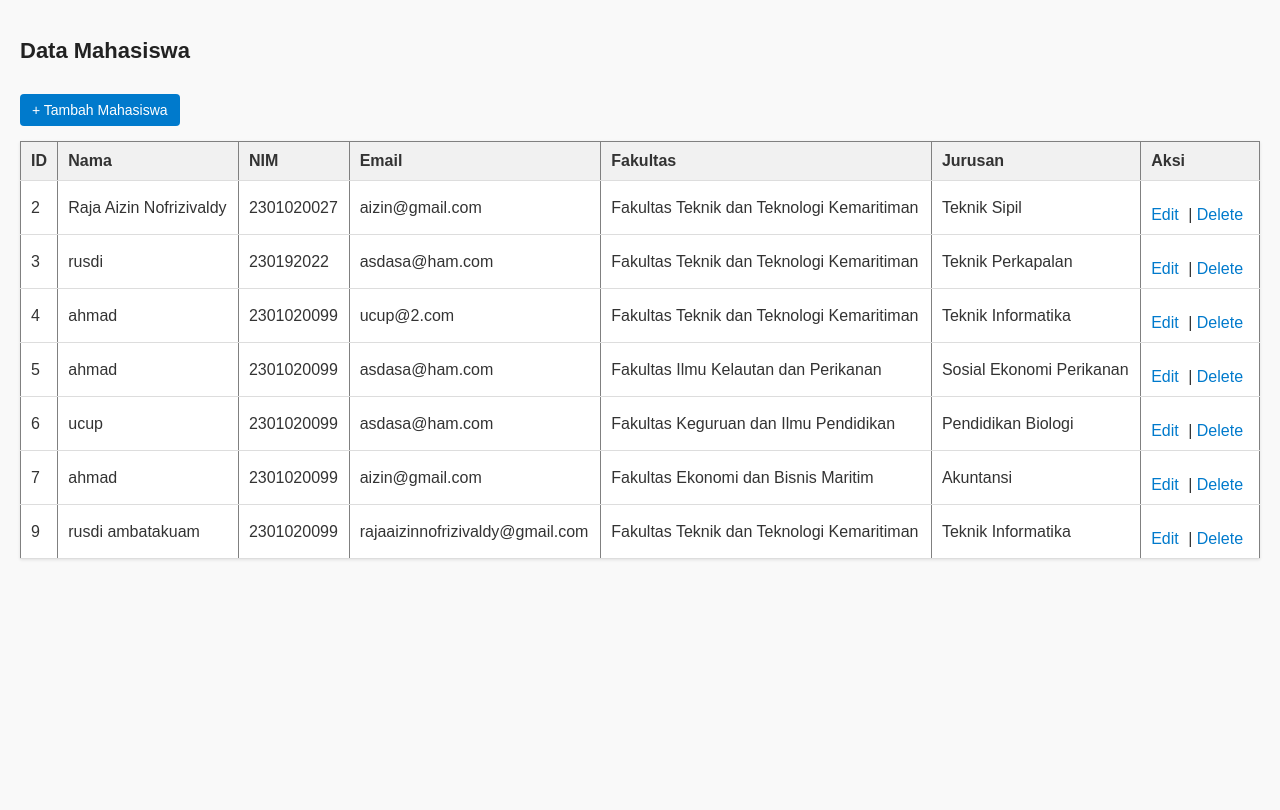
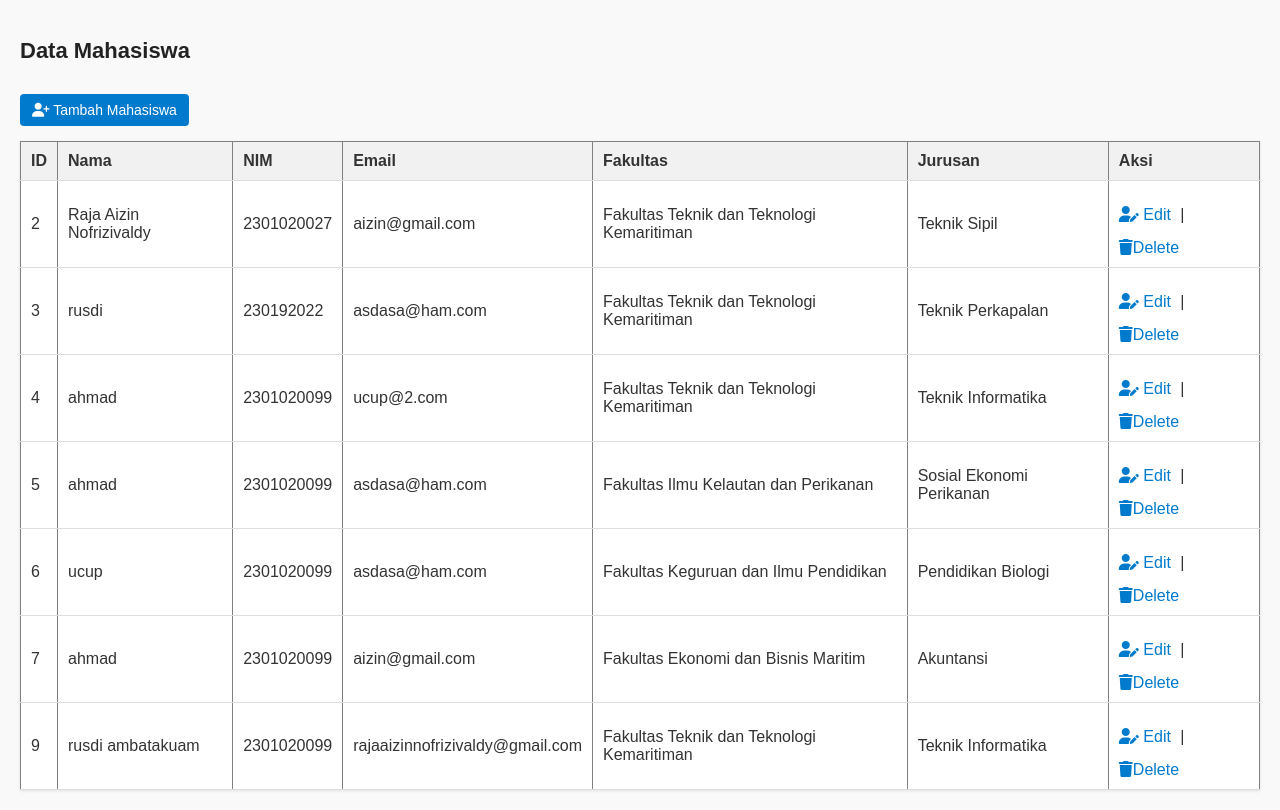
Before and after one commit to rajaaizin123/kocak_mvc, a PHP site: page / in a window 1280 px wide. Before the commit the page ends 560 px from the top, so only its background shows below. Run offline with PHP 8.4, Linux system fonts and the light colour scheme; data comes from the database, SQL or seed files in the repository.

Commit message:
Menambahkan icon pada list mahasigma

```diff
--- a/views/mahasiswa_list.php
+++ b/views/mahasiswa_list.php
@@ -1,7 +1,7 @@
 <?php include 'partials/header.php'; ?>
 
 <h2>Data Mahasiswa</h2>
-<a href="index.php?controller=mahasiswa&action=create">+ Tambah Mahasiswa</a>
+<a href="index.php?controller=mahasiswa&action=create"><i class="fa-solid fa-user-plus"></i> Tambah Mahasiswa</a>
 <table border="1" cellpadding="5" cellspacing="0">
     <tr>
         <th>ID</th>
@@ -21,8 +21,8 @@
             <td><?= htmlspecialchars($m['fakultas']) ?></td>
             <td><?= htmlspecialchars($m['jurusan'] ?? '') ?></td>
             <td>
-            <a href="index.php?controller=mahasiswa&action=edit&id=<?= $m['id'] ?>">Edit</a> |
-            <a href="index.php?controller=mahasiswa&action=delete&id=<?= $m['id'] ?>" onclick="return confirm('Hapus data?')">Delete</a>
+                <a href="index.php?controller=mahasiswa&action=edit&id=<?= $m['id'] ?>"><i class="fa-solid fa-user-pen"></i> Edit</a> |
+                <a href="index.php?controller=mahasiswa&action=delete&id=<?= $m['id'] ?>" onclick="return confirm('Hapus data?')"><i class="fa-solid fa-trash"></i>Delete</a>
             </td>
         </tr>
     <?php endforeach; ?>
--- a/views/partials/header.php
+++ b/views/partials/header.php
@@ -1,9 +1,13 @@
 <!DOCTYPE html>
 <html lang="id">
+
 <head>
     <meta charset="UTF-8">
     <meta name="viewport" content="width=device-width, initial-scale=1.0">
     <title><?= htmlspecialchars($title) ?></title>
     <link rel="stylesheet" href="<?= BASEURL  ?>assets/css/styles.css">
+    <!-- Latest Font Awesome (v6) -->
+    <link href="https://cdnjs.cloudflare.com/ajax/libs/font-awesome/6.5.2/css/all.min.css" rel="stylesheet">
 </head>
+
 <body>
```
Lines whose indentation alone changed are shown as unchanged.
